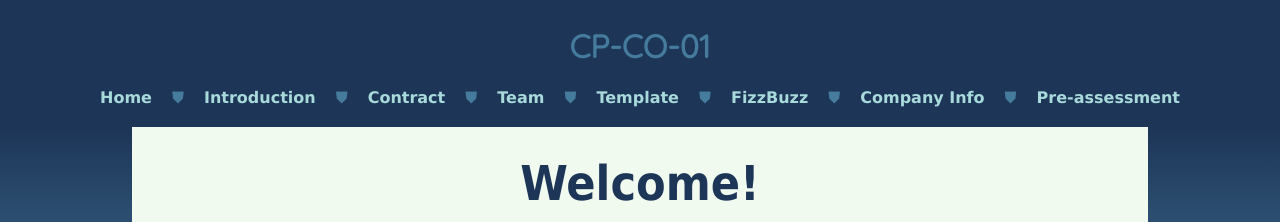
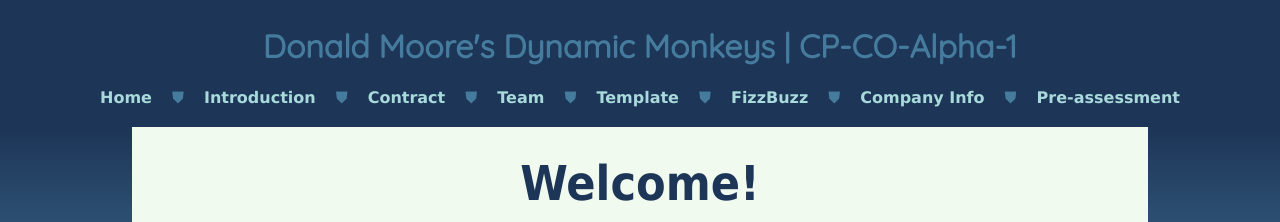
Before and after one commit to dondev1992/dondev1992.github.io, a plain HTML site: page index.html in a window 1280 px wide. Shown: the top 222 px of the page. Drawn offline with Linux system fonts and the light colour scheme.

Commit message:
Renamed Header title

```diff
--- a/components/header.html
+++ b/components/header.html
@@ -1,5 +1,5 @@
 <header>
-  <h1>CP-CO-01</h1>
+  <h1>Donald Moore's Dynamic Monkeys | CP-CO-Alpha-1</h1>
   <nav>
     <ul class="nav-list">
       <li><a href="index.html">Home</a></li>
```
